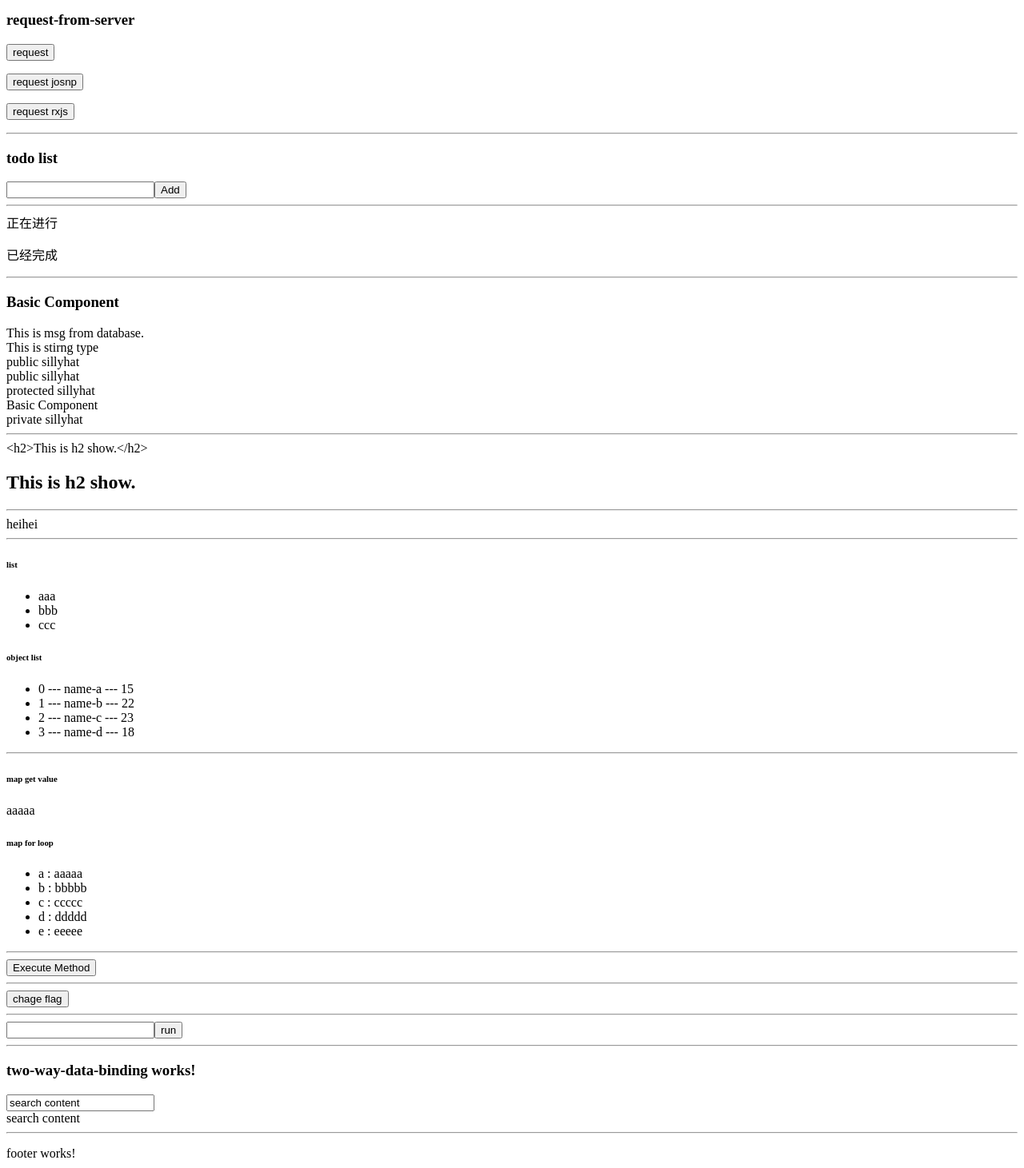
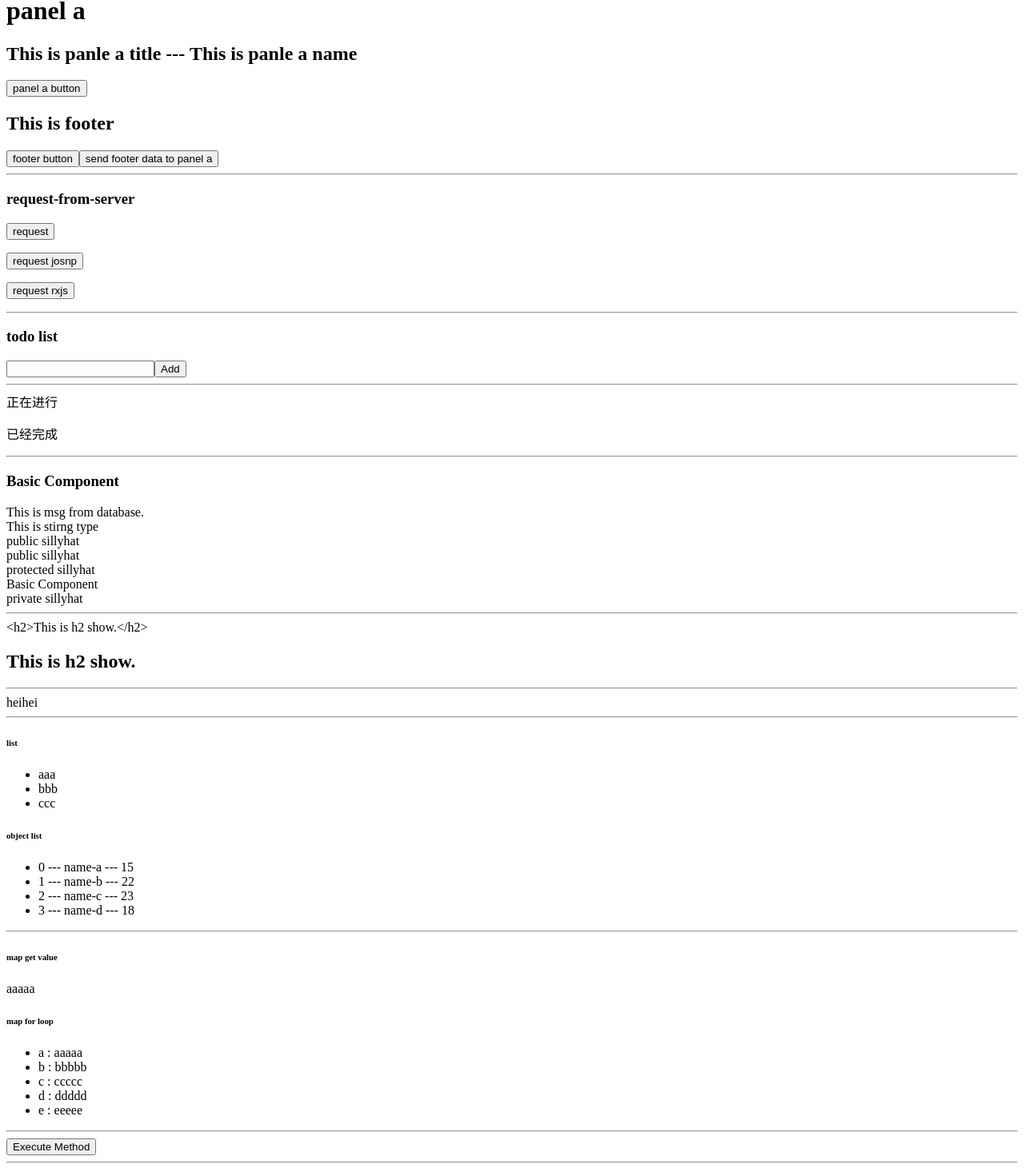
Before and after one commit to sillyhatxu/learning-angular, an Angular app: page / in a window 1280 px wide. Shown: the part 558-2019 px from the top of the page at 80% size. Built offline with nearby package versions, Linux system fonts and the light colour scheme.

Commit message:
父子组件传值，方法调用

```diff
--- a/src/app/app.component.html
+++ b/src/app/app.component.html
@@ -10,10 +10,8 @@
 
 <hr>
 <router-outlet></router-outlet>
-
 <hr>
 <app-panle-a></app-panle-a>
-
 <hr>
 <app-request-from-server></app-request-from-server>
 <hr>
@@ -22,5 +20,3 @@
 <app-basic></app-basic>
 <hr>
 <app-two-way-data-binding></app-two-way-data-binding>
-<hr>
-<app-footer></app-footer>
--- a/src/app/components/footer/footer.component.html
+++ b/src/app/components/footer/footer.component.html
@@ -1 +1,3 @@
-<p>footer works!</p>
+<h2>This is footer</h2>
+<button (click)="run()">footer button</button>
+<button (click)="sendParent()">send footer data to panel a</button>
--- a/src/app/components/footer/footer.component.ts
+++ b/src/app/components/footer/footer.component.ts
@@ -1,4 +1,4 @@
-import { Component, OnInit } from '@angular/core';
+import { Component, OnInit, Input } from '@angular/core';
 
 @Component({
   selector: 'app-footer',
@@ -7,9 +7,17 @@ import { Component, OnInit } from '@angular/core';
 })
 export class FooterComponent implements OnInit {
 
+  @Input() run
+
+  @Input() getDataFromChild
+
+  public msginfo = "This is footer msg";
   constructor() { }
 
   ngOnInit() {
   }
 
+  sendParent() {
+    this.getDataFromChild(this.msginfo)/*子组件调用父组件的方法 */
+  }
 }
--- a/src/app/components/panle-a/panle-a.component.html
+++ b/src/app/components/panle-a/panle-a.component.html
@@ -1 +1,5 @@
 <app-header [title]="title" [name]="name"></app-header>
+<h1>panel a</h1>
+<h2>{{ title }} --- {{ name }}</h2>
+<button (click)="run()">panel a button</button>
+<app-footer [run]="run" [getDataFromChild]="getDataFromChild"></app-footer>
--- a/src/app/components/panle-a/panle-a.component.ts
+++ b/src/app/components/panle-a/panle-a.component.ts
@@ -17,4 +17,12 @@ export class PanleAComponent implements OnInit {
   ngOnInit() {
   }
 
+  run() {
+    alert("panel a alert")
+  }
+
+  getDataFromChild(childData) {
+    this.name = childData
+    alert(childData)
+  }
 }
--- a/src/app/components/request-from-server/request-from-server.component.ts
+++ b/src/app/components/request-from-server/request-from-server.component.ts
@@ -78,6 +78,7 @@ export class RequestFromServerComponent implements OnInit {
   //后端不允许跨域，可以用这种方式
   requestJsonpData() {
     var _that = this;
+
     // var url = "http://word.xushikuan.com/words?page=1&callback=JSONP_CALLBACK"
     // var url = "http://word.xushikuan.com/words?page=1&callback=__ng_jsonp__.__req0"
     // this.jsonp.get(url).subscribe(function (data) {
@@ -112,16 +113,17 @@ export class RequestFromServerComponent implements OnInit {
 
 
 
-    this.http.jsonp(url, 'callback').subscribe(function (data) {
-      alert("test")
-      console.log(data)
-      // console.log()
-      // _that.items = JSON.parse(data['_body']).data
-      // _that.items = data['data']
-    }, function (err) {
-      alert("test")
-      console.log(err)
-    });
+
+    // var url = "http://word.xushikuan.com/words?page=1&callback=JSONP_CALLBACK"
+    // this.jsonp.get(url).subscribe(function (data) {
+    //   console.log(data)
+    //   // console.log()
+    //   // _that.items = JSON.parse(data['_body']).data
+    //   // _that.items = data['data']
+    // }, function (err) {
+    //   alert("test")
+    //   console.log(err)
+    // });
 
     // let params = new URLSearchParams();
     // params.set('page', "1"); // the user's search value
@@ -170,5 +172,6 @@ export class RequestFromServerComponent implements OnInit {
     //     debugger
     //     console.log(error);
     // });
+
   }
 }
```
Also changed, not shown: 1 other file (tests, documents, lock files or other folders).
